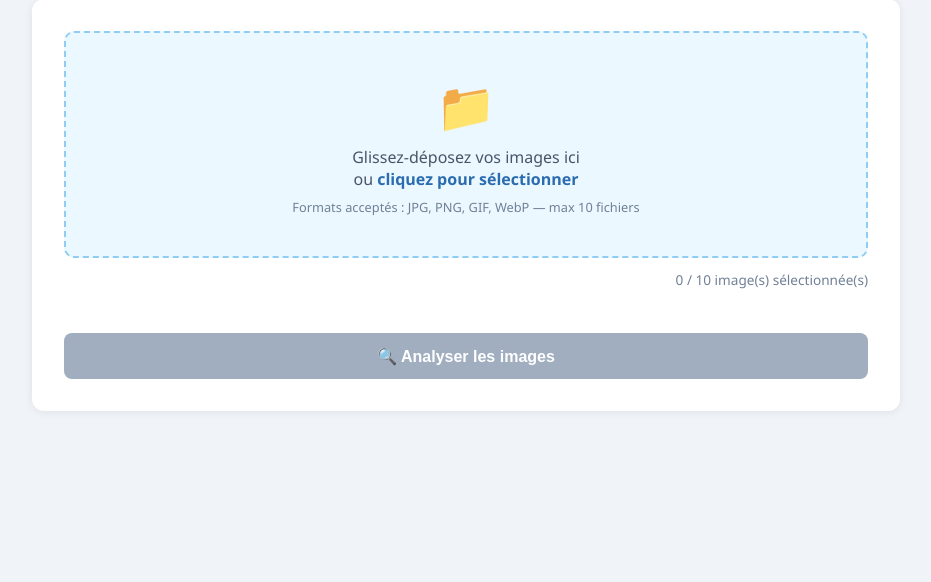
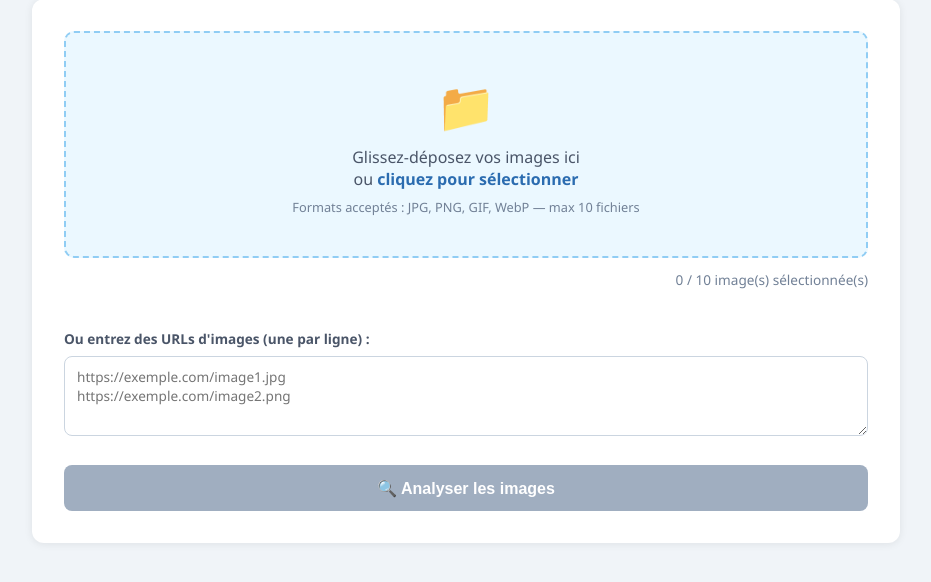
Before and after one commit to Astromind974/test, a Flask app: page / in a window 1280 px wide. Shown: the part 138-720 px from the top of the page, without its empty margins (174-1105 px from the left). Run offline with Flask 3, Linux system fonts and the light colour scheme; some libraries are stand-ins or nearby versions.

Commit message:
Add image URL support and improve no-animal detection display
Co-authored-by: Astromind974 <146722073+Astromind974@users.noreply.github.com>

```diff
--- a/app.py
+++ b/app.py
@@ -12,10 +12,14 @@ Utilisation :
 """
 
 import io
+import ipaddress
 import os
+import socket
 import threading
 from concurrent.futures import ThreadPoolExecutor, as_completed
+from urllib.parse import urlparse
 
+import requests
 from flask import Flask, jsonify, render_template, request
 from PIL import Image
 
@@ -23,6 +27,27 @@ from animal_identifier import is_animal, load_model, prepare_image
 from database import save_result
 
 app = Flask(__name__)
+
+
+# ---------------------------------------------------------------------------
+# Utilitaires de sécurité
+# ---------------------------------------------------------------------------
+
+def _is_safe_url(url: str) -> bool:
+    """
+    Vérifie que l'URL pointe vers une adresse IP publique (prévention SSRF).
+    Bloque les adresses privées, loopback, link-local et multicast.
+    """
+    try:
+        parsed = urlparse(url)
+        hostname = parsed.hostname
+        if not hostname:
+            return False
+        ip_str = socket.getaddrinfo(hostname, None, socket.AF_INET)[0][4][0]
+        ip = ipaddress.ip_address(ip_str)
+        return ip.is_global
+    except Exception:
+        return False
 
 # ---------------------------------------------------------------------------
 # Chargement du modèle (une seule fois au démarrage de l'application)
@@ -86,12 +111,18 @@ def _analyze_image(image_bytes: bytes, filename: str) -> dict:
         is_animal_detected=animal_detected,
     )
 
+    # Construire la liste top5 uniquement si un animal est détecté
+    if animal_detected:
+        top5_result = [
+            {"label": lbl.replace("_", " "), "score": round(float(sc) * 100, 2)}
+            for _, lbl, sc in top5
+        ]
+    else:
+        top5_result = []
+
     return {
         "filename": filename,
-        "top5": [
-            {"label": lbl.replace("_", " "), "score": round(float(sc) * 100, 2)}
-            for _, lbl, sc in top5
-        ],
+        "top5": top5_result,
         "animal_detected": animal_detected,
         "best_label": best_label.replace("_", " "),
         "best_score": round(float(best_score) * 100, 2),
@@ -115,8 +146,11 @@ def analyze():
     """
     Analyse de 1 à 10 images en simultané.
 
-    Attend un formulaire multipart/form-data avec le champ 'images'
-    contenant un ou plusieurs fichiers images (max 10).
+    Attend un formulaire multipart/form-data avec :
+    - le champ 'images' contenant un ou plusieurs fichiers images (max 10)
+    - le champ 'urls' contenant une ou plusieurs URLs d'images (max 10)
+
+    Les deux types peuvent être combinés (total max 10).
 
     Retourne un JSON :
     {
@@ -130,11 +164,12 @@ def analyze():
     """
     files = request.files.getlist("images")
     files = [f for f in files if f.filename != ""]
+    urls = [u.strip() for u in request.form.getlist("urls") if u.strip()]
 
-    if not files:
+    if not files and not urls:
         return jsonify({"error": "Aucune image fournie."}), 400
 
-    if len(files) > 10:
+    if len(files) + len(urls) > 10:
         return jsonify({"error": "Maximum 10 images autorisées par requête."}), 400
 
     # Lecture du contenu de chaque fichier dans le contexte de la requête
@@ -145,6 +180,45 @@ def analyze():
         except Exception as exc:
             return jsonify(
                 {"error": f"Erreur lors de la lecture de {f.filename} : {exc}"}
+            ), 400
+
+    # Téléchargement des images depuis les URLs
+    MAX_IMAGE_SIZE = 10 * 1024 * 1024  # 10 Mo maximum par image
+    for url in urls:
+        if not (url.startswith("http://") or url.startswith("https://")):
+            return jsonify(
+                {"error": f"URL invalide (seuls http/https sont autorisés) : {url}"}
+            ), 400
+        if not _is_safe_url(url):
+            return jsonify(
+                {"error": f"URL non autorisée (adresse privée ou invalide) : {url}"}
+            ), 400
+        try:
+            response = requests.get(url, timeout=15, stream=True)
+            response.raise_for_status()
+            content_type = response.headers.get("Content-Type", "")
+            if not content_type.startswith("image/"):
+                return jsonify(
+                    {
+                        "error": (
+                            f"L'URL ne pointe pas vers une image "
+                            f"(Content-Type: {content_type}) : {url}"
+                        )
+                    }
+                ), 400
+            chunks = []
+            size = 0
+            for chunk in response.iter_content(chunk_size=8192):
+                size += len(chunk)
+                if size > MAX_IMAGE_SIZE:
+                    return jsonify(
+                        {"error": f"L'image dépasse la taille maximale autorisée (10 Mo) : {url}"}
+                    ), 400
+                chunks.append(chunk)
+            image_data.append((b"".join(chunks), url))
+        except requests.RequestException as exc:
+            return jsonify(
+                {"error": f"Erreur lors du téléchargement de {url} : {exc}"}
             ), 400
 
     # Traitement en parallèle (préparation des images concurrente,
--- a/templates/index.html
+++ b/templates/index.html
@@ -102,6 +102,32 @@
       background: rgba(0,0,0,.45); color: #fff;
       font-size: .6rem; padding: 2px 4px;
       white-space: nowrap; overflow: hidden; text-overflow: ellipsis;
+    }
+
+    /* URL input */
+    #url-input {
+      width: 100%;
+      min-height: 80px;
+      border: 1px solid #cbd5e0;
+      border-radius: 8px;
+      padding: .6rem .75rem;
+      font-size: .85rem;
+      color: #2d3748;
+      resize: vertical;
+      font-family: inherit;
+      margin-top: .5rem;
+    }
+    #url-input:focus {
+      outline: none;
+      border-color: #3182ce;
+      box-shadow: 0 0 0 3px rgba(49,130,206,.15);
+    }
+    .url-section-label {
+      font-size: .85rem;
+      color: #4a5568;
+      font-weight: 600;
+      margin-top: 1.25rem;
+      display: block;
     }
 
     /* Analyze button */
@@ -281,6 +307,12 @@
     <!-- Thumbnails -->
     <div id="thumb-grid"></div>
 
+    <!-- URL input -->
+    <label class="url-section-label" for="url-input">
+      Ou entrez des URLs d'images (une par ligne) :
+    </label>
+    <textarea id="url-input" placeholder="https://exemple.com/image1.jpg&#10;https://exemple.com/image2.png"></textarea>
+
     <!-- Analyze button -->
     <button id="btn-analyze" disabled>🔍 Analyser les images</button>
   </div>
@@ -305,6 +337,7 @@
   const fileInput   = document.getElementById('file-input');
   const fileCounter = document.getElementById('file-counter');
   const thumbGrid   = document.getElementById('thumb-grid');
+  const urlInput    = document.getElementById('url-input');
   const btnAnalyze  = document.getElementById('btn-analyze');
   const spinner     = document.getElementById('spinner');
   const resultsSection = document.getElementById('results-section');
@@ -320,11 +353,21 @@
 
   function fileKey(f) { return f.name + '-' + f.size; }
 
+  function getUrlList() {
+    return urlInput.value.split('\n').map(u => u.trim()).filter(u => {
+      if (!u) return false;
+      try { const parsed = new URL(u); return parsed.protocol === 'http:' || parsed.protocol === 'https:'; }
+      catch { return false; }
+    });
+  }
+
   function updateCounter() {
     const n = selectedFiles.length;
-    fileCounter.textContent = `${n} / ${MAX_FILES} image(s) sélectionnée(s)`;
-    fileCounter.classList.toggle('warn', n >= MAX_FILES);
-    btnAnalyze.disabled = n === 0;
+    const urlCount = getUrlList().length;
+    const total = n + urlCount;
+    fileCounter.textContent = `${n} fichier(s) + ${urlCount} URL(s) = ${total} / ${MAX_FILES} image(s)`;
+    fileCounter.classList.toggle('warn', total >= MAX_FILES);
+    btnAnalyze.disabled = total === 0;
   }
 
   function renderThumbs() {
@@ -395,14 +438,18 @@
     fileInput.value = '';   // reset so same file can be re-added after removal
   });
 
+  urlInput.addEventListener('input', updateCounter);
+
   // ── Analyze ─────────────────────────────────────────────────────────────
 
   btnAnalyze.addEventListener('click', async () => {
-    if (selectedFiles.length === 0) return;
+    const urlList = getUrlList();
+    if (selectedFiles.length === 0 && urlList.length === 0) return;
 
     // Build form data
     const formData = new FormData();
     selectedFiles.forEach(f => formData.append('images', f));
+    urlList.forEach(u => formData.append('urls', u));
 
     // Show spinner, hide results
     btnAnalyze.disabled = true;
@@ -424,7 +471,7 @@
       showError('Erreur réseau : ' + err.message);
     } finally {
       spinner.style.display = 'none';
-      btnAnalyze.disabled = false;
+      btnAnalyze.disabled = (selectedFiles.length + getUrlList().length) === 0;
     }
   });
 
@@ -435,10 +482,13 @@
     return selectedFiles.find(f => f.name === name) || null;
   }
 
+  function isUrl(str) {
+    return str.startsWith('http://') || str.startsWith('https://');
+  }
+
   function displayResults(data) {
     resultsGrid.innerHTML = '';
 
-    const total = data.total || 0;
     resultsTitle.textContent =
       `Résultats — ${data.success_count} analyse(s) réussie(s)` +
       (data.error_count > 0 ? `, ${data.error_count} erreur(s)` : '');
@@ -465,16 +515,21 @@
     const card = document.createElement('div');
     card.className = 'result-card';
 
-    // Thumbnail from local file
+    // Thumbnail — from local file or directly from URL
     const thumbDiv = document.createElement('div');
     thumbDiv.className = 'card-thumb';
     const file = getFileByName(r.filename);
     if (file) {
       const img = document.createElement('img');
       img.alt = r.filename;
-      const url = URL.createObjectURL(file);
-      img.src = url;
-      img.onload = () => URL.revokeObjectURL(url);
+      const objUrl = URL.createObjectURL(file);
+      img.src = objUrl;
+      img.onload = () => URL.revokeObjectURL(objUrl);
+      thumbDiv.appendChild(img);
+    } else if (isUrl(r.filename)) {
+      const img = document.createElement('img');
+      img.alt = r.filename;
+      img.src = r.filename;
       thumbDiv.appendChild(img);
     }
 
@@ -502,7 +557,11 @@
       badge.textContent = '❌ Pas d\'animal';
     }
 
-    // Predictions
+    body.append(title, badge);
+
+    // Predictions — only shown when an animal is detected
+    if (r.animal_detected && r.top5 && r.top5.length > 0) {
+      // Show full top5 list
       const ul = document.createElement('ul');
       ul.className = 'pred-list';
       r.top5.forEach((pred, i) => {
@@ -521,20 +580,51 @@
         const bar = document.createElement('div');
         bar.className = 'pred-bar' + (i === 0 ? ' top' : '');
         bar.style.width = '0%';
-      // Animate after render
         setTimeout(() => { bar.style.width = Math.min(pred.score, 100) + '%'; }, 50);
         barBg.appendChild(bar);
 
         li.append(labelRow, barBg);
         ul.appendChild(li);
       });
+      body.appendChild(ul);
+    } else if (r.animal_in_top5) {
+      // Show only the animal found in top5
+      const ul = document.createElement('ul');
+      ul.className = 'pred-list';
+      const li = document.createElement('li');
+      const labelRow = document.createElement('div');
+      labelRow.className = 'pred-label';
+      const span1 = document.createElement('span');
+      span1.textContent = r.animal_in_top5.label;
+      const span2 = document.createElement('span');
+      span2.textContent = r.animal_in_top5.score.toFixed(1) + ' %';
+      labelRow.append(span1, span2);
+
+      const barBg = document.createElement('div');
+      barBg.className = 'pred-bar-bg';
+      const bar = document.createElement('div');
+      bar.className = 'pred-bar top';
+      bar.style.width = '0%';
+      setTimeout(() => { bar.style.width = Math.min(r.animal_in_top5.score, 100) + '%'; }, 50);
+      barBg.appendChild(bar);
+
+      li.append(labelRow, barBg);
+      ul.appendChild(li);
+      body.appendChild(ul);
+    } else {
+      // No animal at all — just show the message
+      const msg = document.createElement('p');
+      msg.style.cssText = 'font-size:.85rem;color:#9b2c2c;margin-top:.5rem;';
+      msg.textContent = 'Ce n\'est pas un animal.';
+      body.appendChild(msg);
+    }
 
     // DB ID note
     const note = document.createElement('p');
     note.className = 'db-note';
     note.textContent = `💾 Sauvegardé en base (id=${r.db_id})`;
 
-    body.append(title, badge, ul, note);
+    body.appendChild(note);
     card.append(thumbDiv, body);
     return card;
   }
```
Lines whose indentation alone changed are shown as unchanged.
